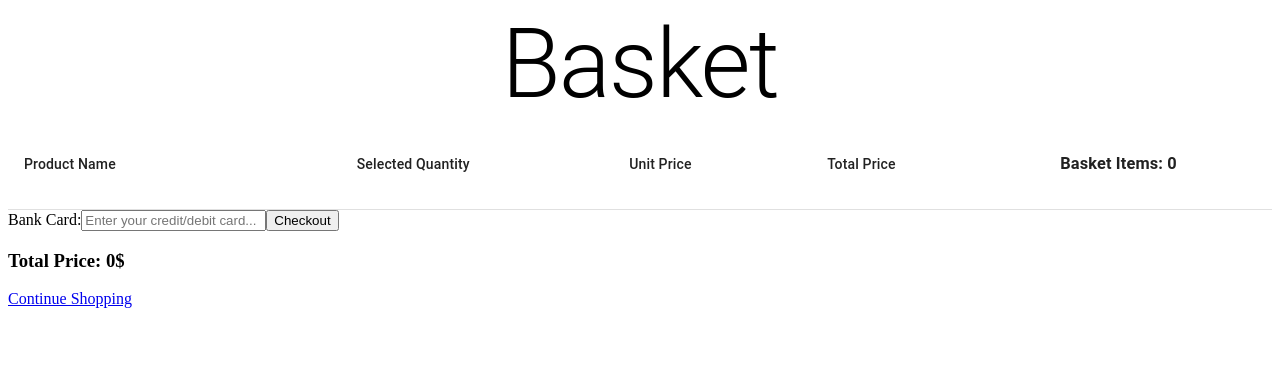
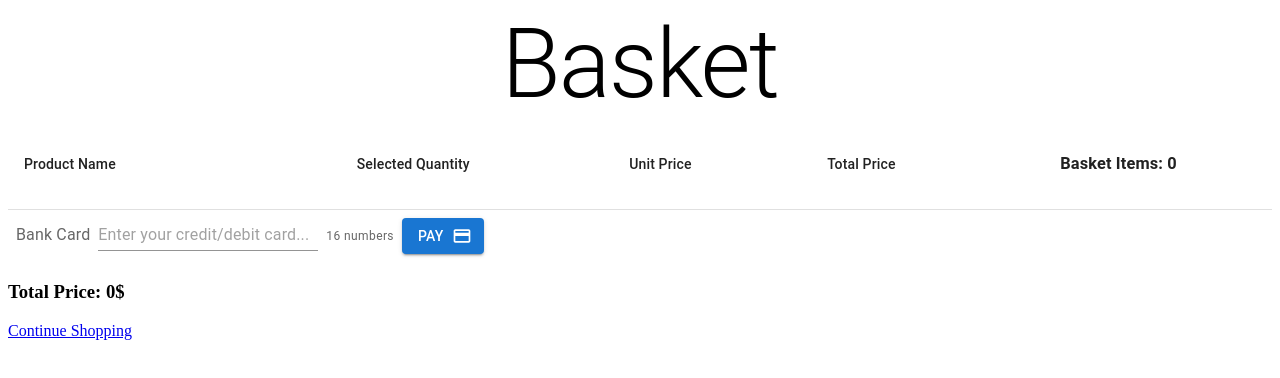
Before and after one commit to mrrustemka/shopping-simulator, a React (Create React App) app: page /basket in a window 1280 px wide. Shown: the top 378 px of the page. Built offline with nearby package versions, Linux system fonts and the light colour scheme.

Commit message:
stylize-bank-card-input

```diff
--- a/src/components/Basket.jsx
+++ b/src/components/Basket.jsx
@@ -48,7 +48,7 @@ function BasketProduct({ id, getBasketPrice }) {
 
   return (
     <TableBody>
-      <TableRow>
+      <TableRow hover>
         <TableCell variant="h6">{product.name}</TableCell>
         <TableCell align="center">
           <FormControl sx={{ m: 1, minWidth: 75 }}>
--- a/src/components/BasketList.jsx
+++ b/src/components/BasketList.jsx
@@ -12,7 +12,11 @@ import {
   TableContainer,
   TableCell,
   Table,
+  Input,
+  FormLabel,
+  FormHelperText,
 } from "@mui/material";
+import PaymentOutlinedIcon from "@mui/icons-material/PaymentOutlined";
 
 function Basket() {
   const customerInfo = useSelector((state) => state);
@@ -60,19 +64,31 @@ function Basket() {
             </TableRow>
           </TableHead>
           {customerInfo.basket.map((product) => (
-            <BasketProduct id={product.sku} key={product.sku} getBasketPrice={getBasketPrice} />
+            <BasketProduct
+              id={product.sku}
+              key={product.sku}
+              getBasketPrice={getBasketPrice}
+            />
           ))}
         </Table>
       </TableContainer>
       <form onSubmit={isValidCardNumber}>
-        Bank Card:
-        <input
+        <FormLabel>Bank Card</FormLabel>
+        <Input
           id="card"
           placeholder="Enter your credit/debit card..."
           type="text"
           onChange={(e) => setCardNumber(e.target.value)}
+          required
         />
-        <button type="submit">Checkout</button>
+        <FormHelperText>16 numbers</FormHelperText>
+        <Button
+          type="submit"
+          variant="contained"
+          endIcon={<PaymentOutlinedIcon />}
+        >
+          Pay
+        </Button>
       </form>
       <Info message="Total Price" count={basketPrice} unit="$" />
       <Link to="/">Continue Shopping</Link>
--- a/src/index.css
+++ b/src/index.css
@@ -3,3 +3,17 @@
   height: 52px;
   margin-top: 8px;
 }
+
+form {
+  padding: 8px;
+}
+
+form label {
+  margin-right: 8px;
+}
+
+form p {
+  display: inline-block;
+  margin-left: 8px !important;
+  margin-right: 8px !important;
+}
```
